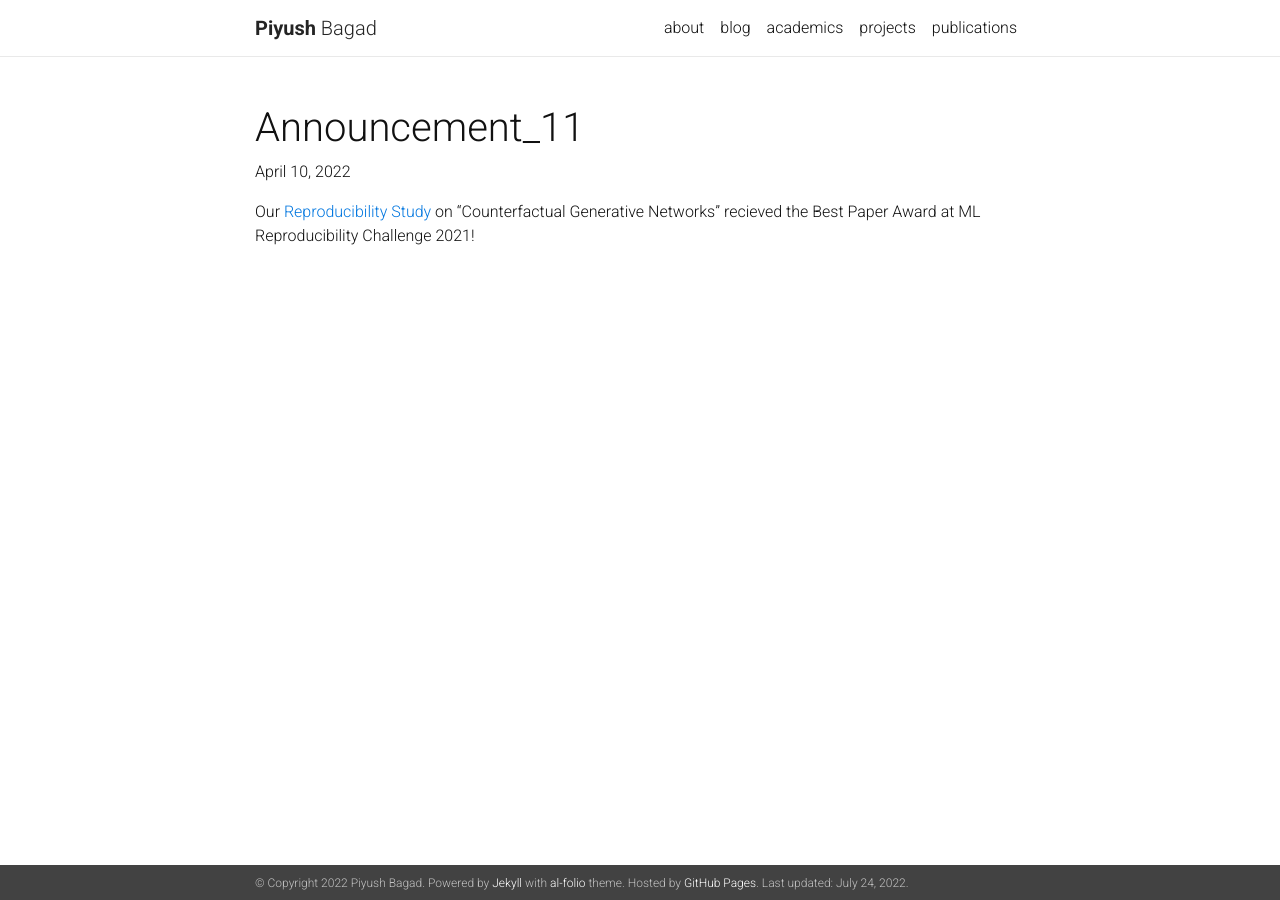
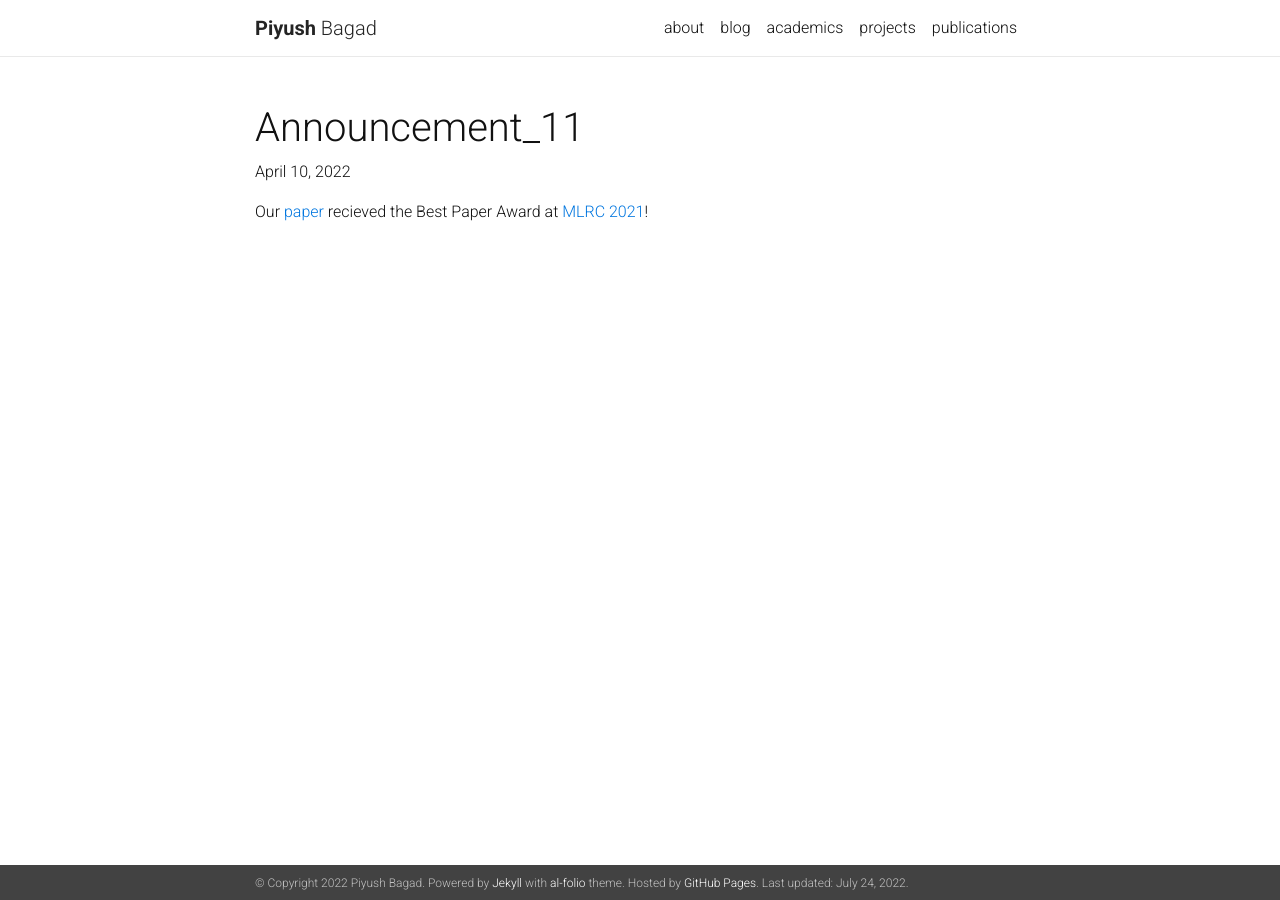
Before and after one commit to bpiyush/bpiyush.github.io, a Jekyll site: the page built from _news/announcement_11.md, in a window 1280 px wide. Built offline with Jekyll 4.4.1, drawn with Linux system fonts in a browser that asks for light colours; nearby versions of some CDN libraries; a style sheet for code colours, icons or effects is not loaded.

Commit message:
Updates news announcements

```diff
--- a/_news/announcement_11.md
+++ b/_news/announcement_11.md
@@ -4,4 +4,4 @@ date: 2022-04-10
 inline: true
 ---
 
-Our [Reproducibility Study](https://openreview.net/forum?id=HNlzT3G720t) on “Counterfactual Generative Networks” recieved the Best Paper Award at ML Reproducibility Challenge 2021!
+Our [paper](https://openreview.net/forum?id=HNlzT3G720t) recieved the Best Paper Award at [MLRC 2021](https://paperswithcode.com/rc2021)!
```
Also changed, not shown: _news/announcement_12.md (+1 -1 lines).
